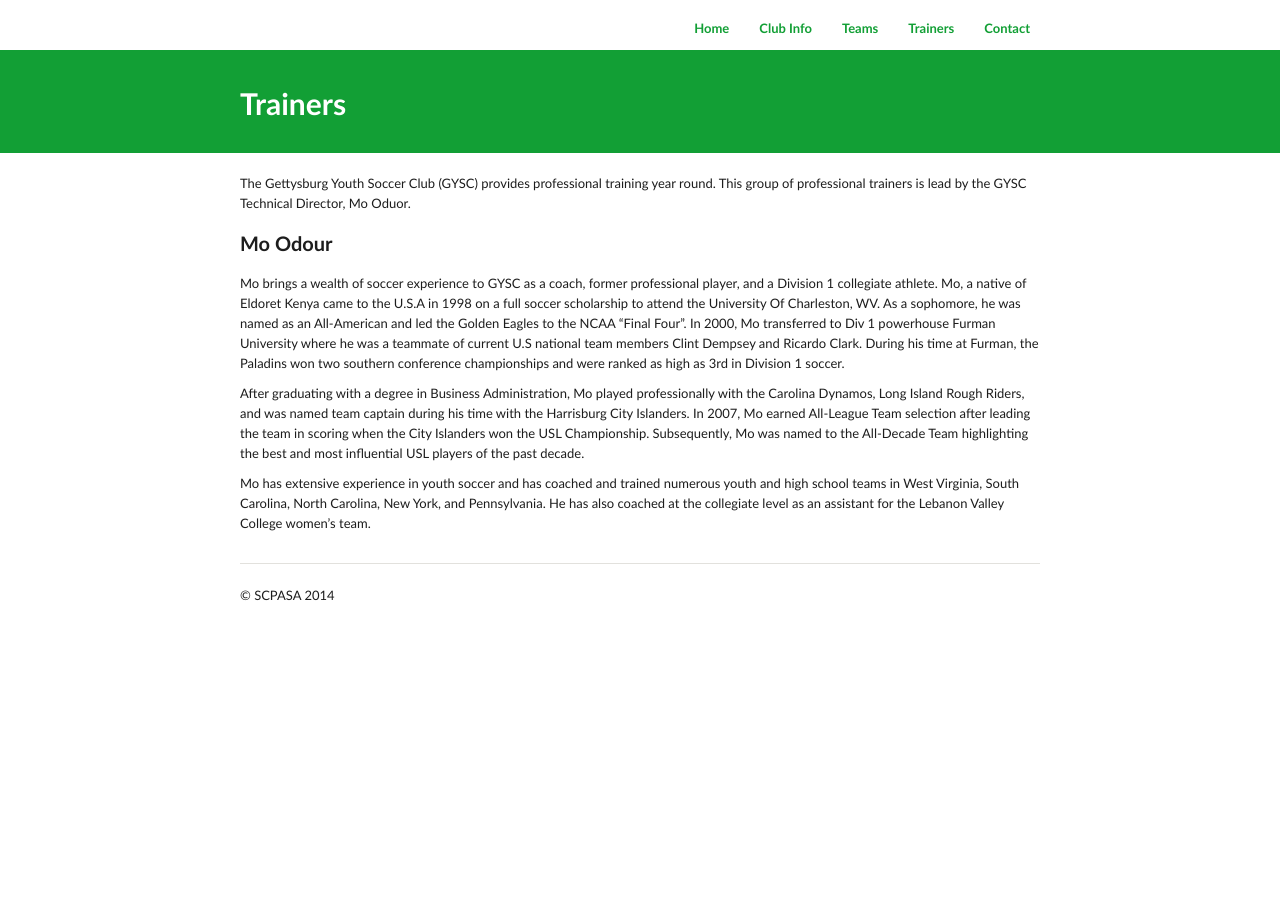
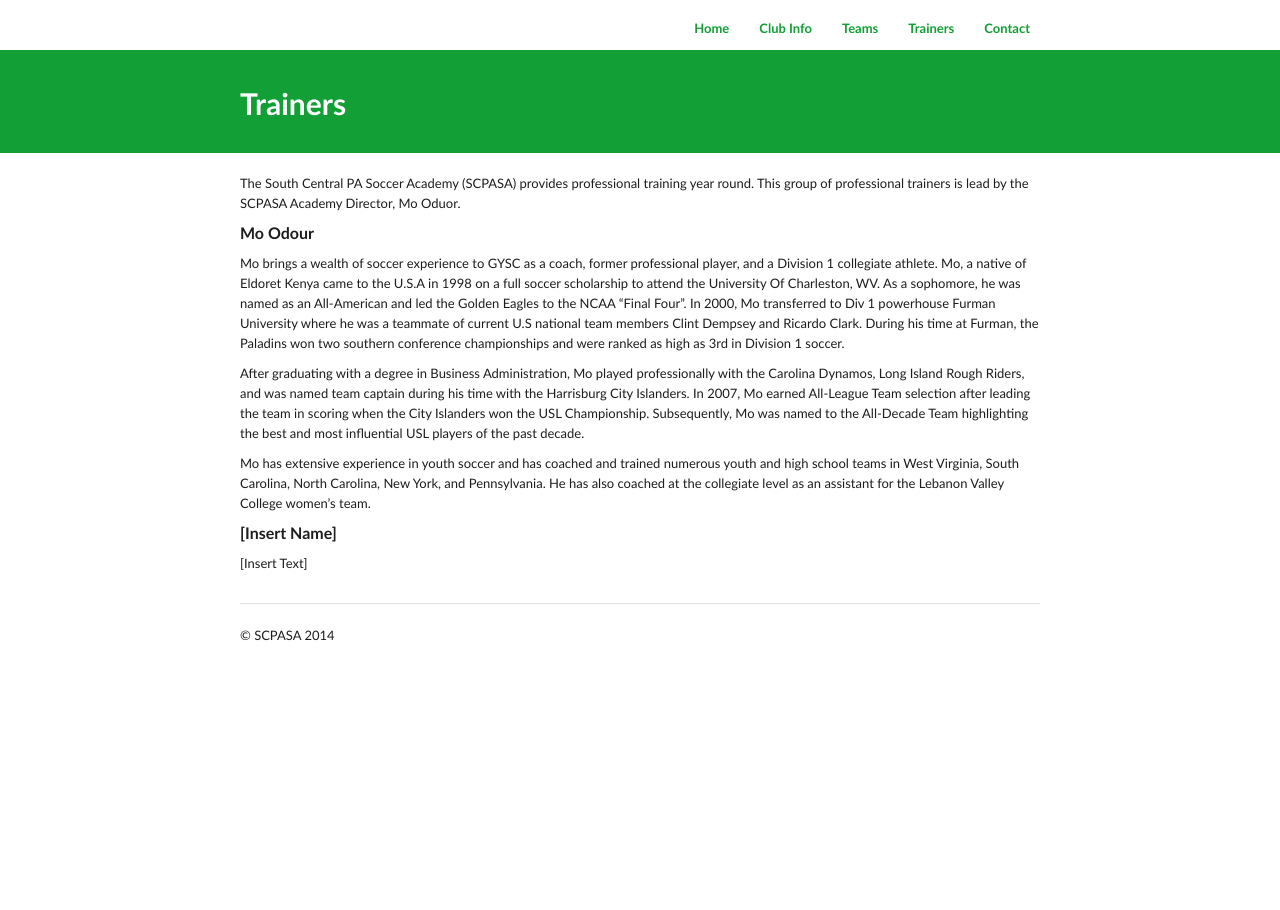
Before and after one commit to SCPASA/SCPASA.github.io, a Jekyll site: the page built from trainers.md, in a window 1280 px wide. Built offline with Jekyll 4.4.1, drawn with Linux system fonts in a browser that asks for light colours; Markdown is read by kramdown in place of the engine named in the settings.

Commit message:
Update trainers.md

```diff
--- a/trainers.md
+++ b/trainers.md
@@ -5,12 +5,17 @@
 tags: gettysburg youth soccer club, gettysburg, youth, soccer, club, trainers
 permalink: /trainers/
 ---
-The Gettysburg Youth Soccer Club (GYSC) provides professional training year round. This group of professional trainers is lead by the GYSC Technical Director, Mo Oduor.
+The South Central PA Soccer Academy (SCPASA) provides professional training year round. This group of professional trainers is lead by the SCPASA Academy Director, Mo Oduor.
 
-### Mo Odour
+#### Mo Odour
 
 Mo brings a wealth of soccer experience to GYSC as a coach, former professional player, and a Division 1 collegiate athlete. Mo, a native of Eldoret Kenya came to the U.S.A in 1998 on a full soccer scholarship to attend the University Of Charleston, WV. As a sophomore, he was named as an All-American and led the Golden Eagles to the NCAA "Final Four". In 2000, Mo transferred to Div 1 powerhouse Furman University where he was a teammate of current U.S national team members Clint Dempsey and Ricardo Clark. During his time at Furman, the Paladins won two southern conference championships and were ranked as high as 3rd in Division 1 soccer.
 
 After graduating with a degree in Business Administration, Mo played professionally with the Carolina Dynamos, Long Island Rough Riders, and was named team captain during his time with the Harrisburg City Islanders. In 2007, Mo earned All-League Team selection after leading the team in scoring when the City Islanders won the USL Championship. Subsequently, Mo was named to the All-Decade Team highlighting the best and most influential USL players of the past decade.
 
 Mo has extensive experience in youth soccer and has coached and trained numerous youth and high school teams in West Virginia, South Carolina, North Carolina, New York, and Pennsylvania. He has also coached at the collegiate level as an assistant for the Lebanon Valley College women's team.
+
+
+#### [Insert Name]
+
+[Insert Text]
```
